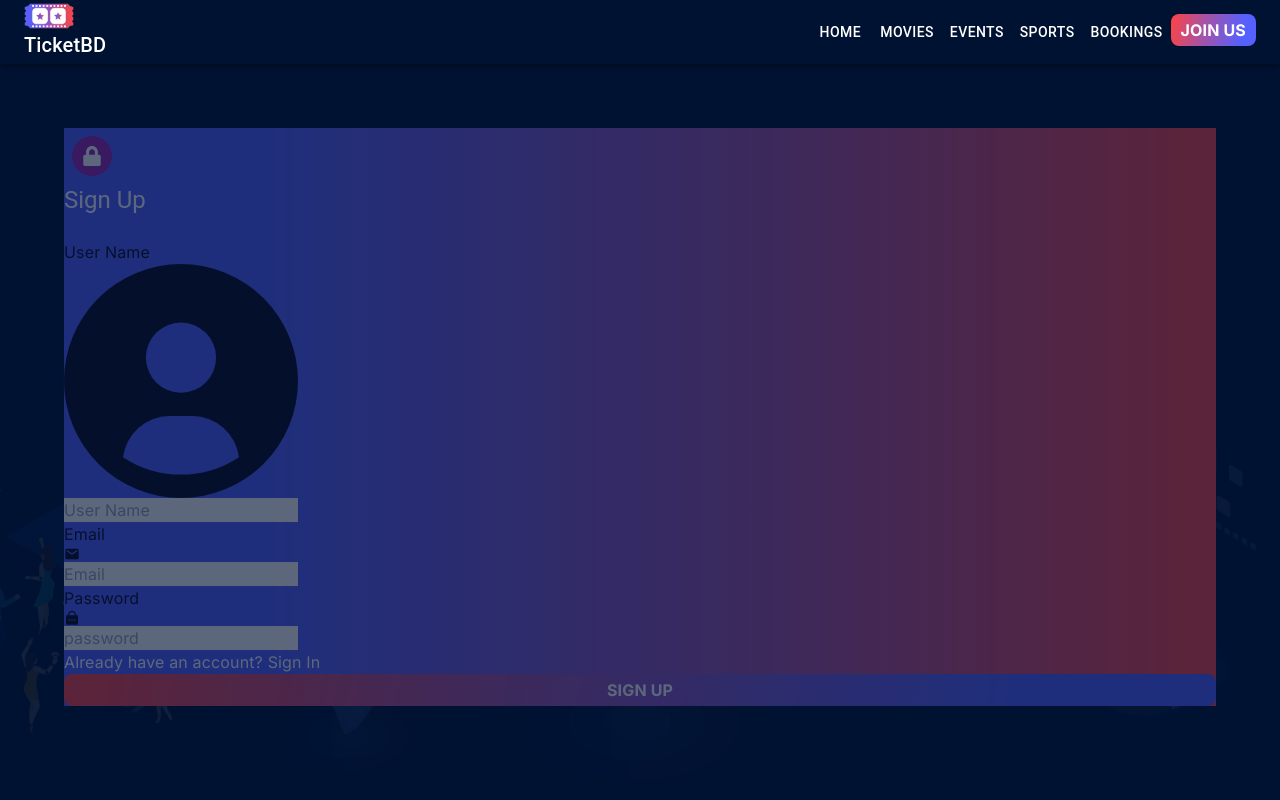
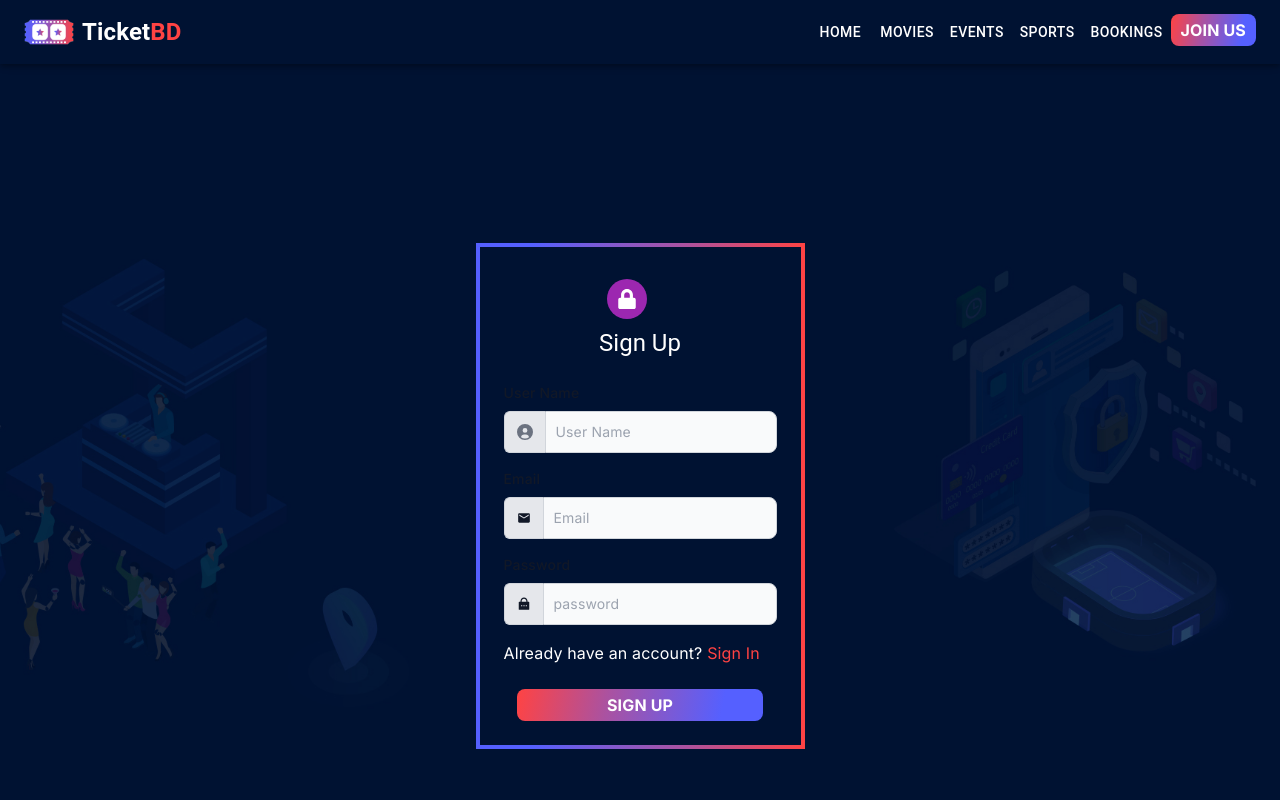
Before and after one commit to mdsayel111/Ticket-Booking-Project, a Next.js app: page /signup_or_signin in a window 1280 px wide. Shown: the top 800 px of the page. Built offline with nearby package versions, Linux system fonts and the light colour scheme.

Commit message:
modify tailwind config

```diff
--- a/tailwind.config.ts
+++ b/tailwind.config.ts
@@ -1,11 +1,12 @@
 import type { Config } from 'tailwindcss'
 
 const config: Config = {
-  content: [
-    './src/pages/**/*.{js,ts,jsx,tsx,mdx}',
-    './src/ClientFiles/components/**/*.{js,ts,jsx,tsx,mdx}',
-    './src/app/**/*.{js,ts,jsx,tsx,mdx}',
-  ],
+  // content: [
+  //   './src/pages/**/*.{js,ts,jsx,tsx,mdx}',
+  //   './src/ClientFiles/components/**/*.{js,ts,jsx,tsx,mdx}',
+  //   './src/app/**/*.{js,ts,jsx,tsx,mdx}',
+  // ],
+  content: ['./src/**/*.{js,ts,jsx,tsx,mdx}'],
   theme: {
     extend: {
       colors: {
```
Also changed, not shown: 1 other file (tests, documents, lock files or other folders).
